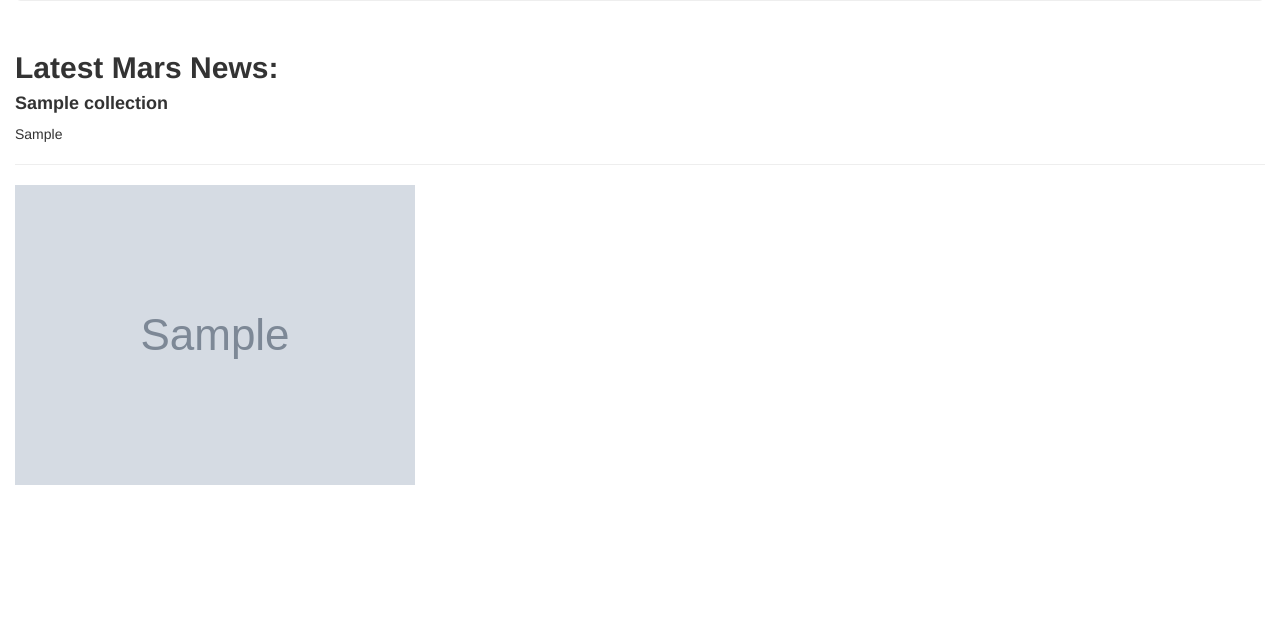
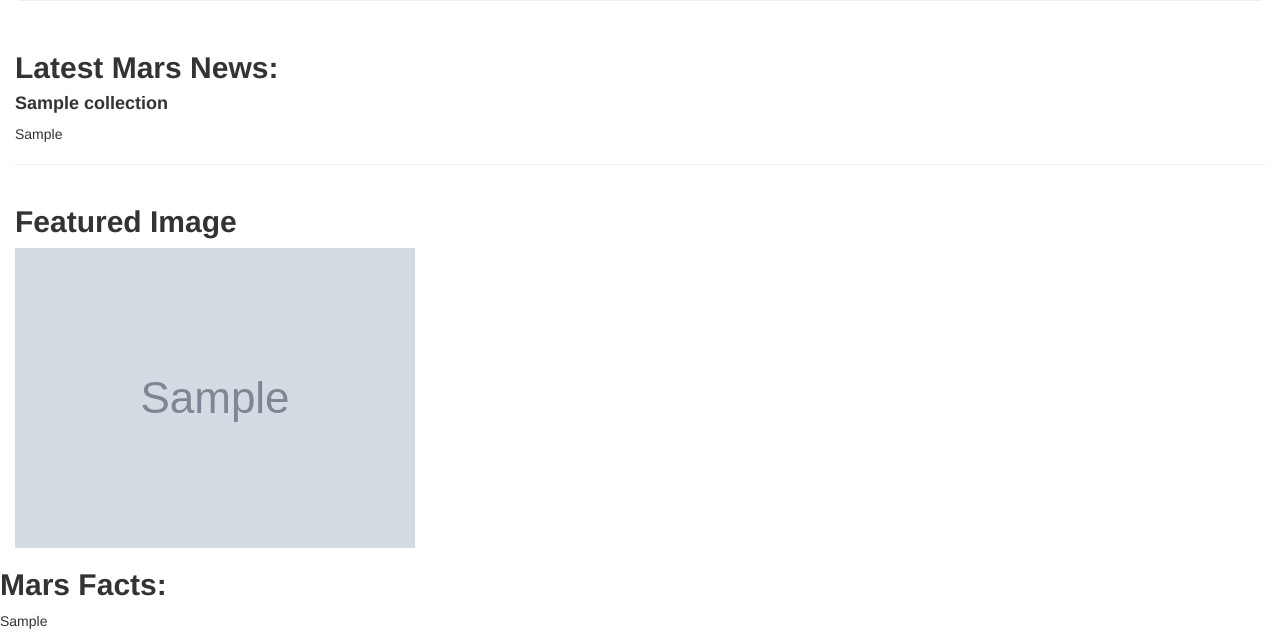
Before and after one commit to lmateo707/web-scraping-challenge, a Flask app: page / in a window 1280 px wide. Shown: the part 239-880 px from the top of the page. Before the commit the page ends 724 px from the top, so only its background shows below. Run offline with Flask 2, Linux system fonts and the light colour scheme; grey boxes marked "Sample" are stand-in pictures; a database or web service that is not in the repository returns one stand-in record (values such as "Sample title"); some libraries are stand-ins or nearby versions.

Commit message:
work on table for facts

```diff
--- a/templates/index.html
+++ b/templates/index.html
@@ -26,8 +26,13 @@
                 <hr>
             </div>
         <div class="col-md-6">
+            <h2><strong>Featured Image</strong></h2>
             <img src="{{ mars.featured_image_url }}" alt="Featured Image">
         </div>
+        </div>
+        <div class="col-md-6">
+            <h2><strong> Mars Facts:</strong></h2>
+            <p>{{ mars.facts_table }} </p>
         </div>
     </div>
 
```
Also changed, not shown: scrape_mars.py (+26 -0 lines), 1 other file.
